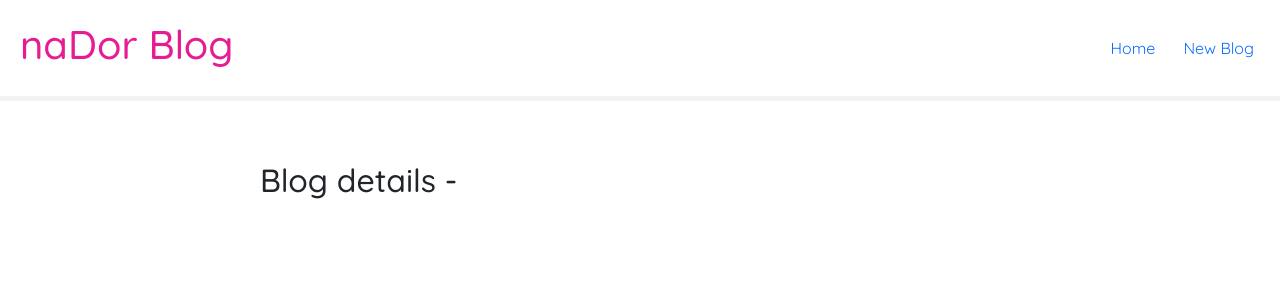
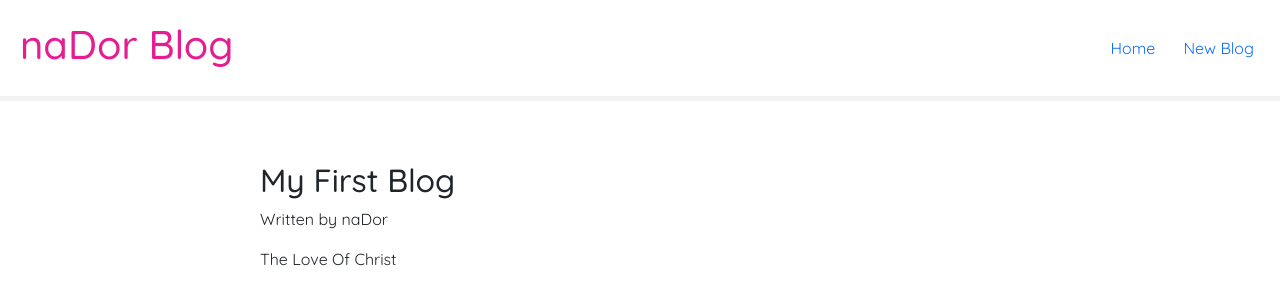
Before and after one commit to sharon5555/naDor-Blog, a React (Create React App) app in the folder nador-blog/: page /blogs/1 in a window 1280 px wide. Shown: the top 304 px of the page. Built offline with nearby package versions, Linux system fonts and the light colour scheme; data requests are answered from the project's data file.

Commit message:
used custom hooks

```diff
--- a/nador-blog/src/App.js
+++ b/nador-blog/src/App.js
@@ -20,7 +20,7 @@
         <Route path = "/Create">
         <Create />
         </Route>
-        <Route path = "/blogs/:1d">
+        <Route path = "/blogs/:id">
         <BlogDetails />
         </Route>
         </switch>
--- a/nador-blog/src/BlogDetails.js
+++ b/nador-blog/src/BlogDetails.js
@@ -1,11 +1,20 @@
 import { useParams } from "react-router-dom";
+import  useFetch from './useFetch';
 
 const BlogDetails = () => {
     const { id } = useParams();
-
+    const { data: blog, error, isPending } = useFetch('http://localhost:8000/blogs/' + id);
     return (
         <div className= "blog-details">
-            <h2>Blog details - { id }</h2>
+            {isPending && <div>Loading.......</div>}
+            { error && <div>{ error }</div>}
+            { blog && (
+                <article>
+                    <h2>{ blog.title }</h2>
+                    <p>Written by { blog.author }</p>
+                    <div>{ blog.body }</div>
+                </article>
+            )}
         </div>
     );
 }
```
